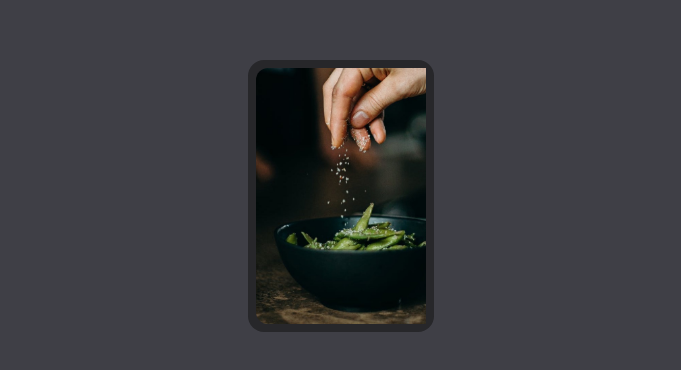
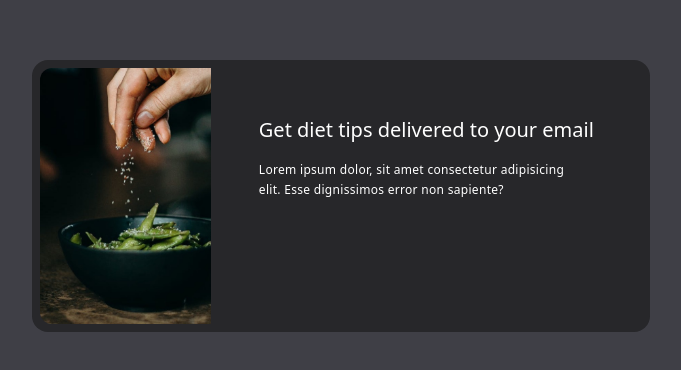
Before and after one commit to nsagias/react-tailwindcss-starter, a React (Create React App) app: page / in a window 1280 px wide. Shown: the part 204-574 px from the top of the page, without its empty margins (299-980 px from the left). Built offline with nearby package versions, Linux system fonts and the light colour scheme.

Commit message:
add h2 and paragraph

```diff
--- a/src/components/emailSubscribeCard/EmailSubscribeCard.tsx
+++ b/src/components/emailSubscribeCard/EmailSubscribeCard.tsx
@@ -19,6 +19,21 @@ export default function EmailSubscribeCard() {
               hover:scale-105 hover:rounded-xl duration-200
             `}
           />
+          {/* Content */}
+          <div className="p-6 md:p-12">
+            <h2 className={`
+              text-xl font-medium  text-white
+              text-center md:text-left
+            `}>
+                Get diet tips delivered to your email
+            </h2>
+            <p className={`
+              max-w-xs my-4 text-xs leading-5 tracking-wide text-white t
+              ext-center md:text-left
+              `}>
+                Lorem ipsum dolor, sit amet consectetur adipisicing elit. Esse dignissimos error non sapiente?
+              </p>
+          </div>
         </div>
       </div>
     </div>
```
